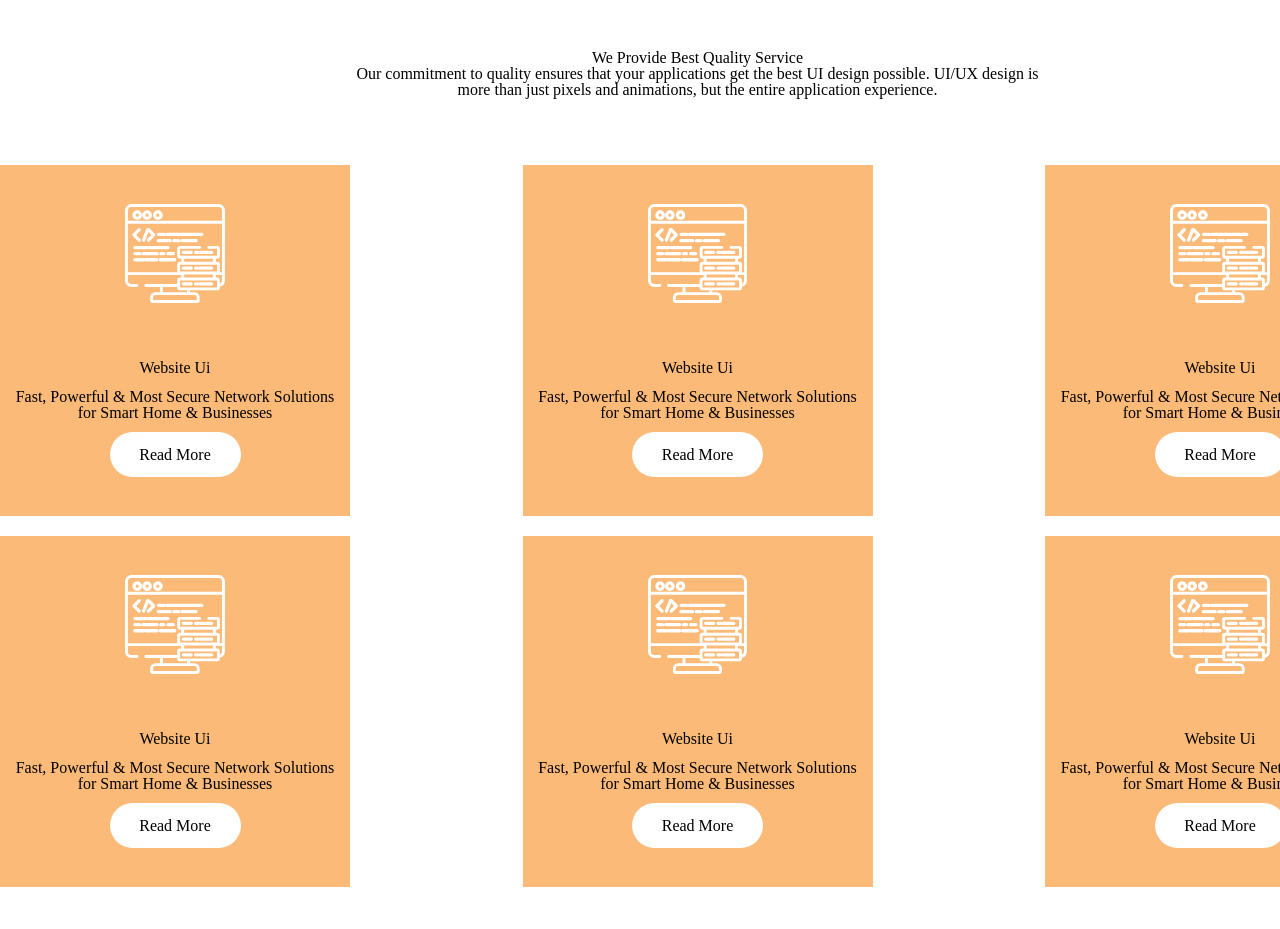
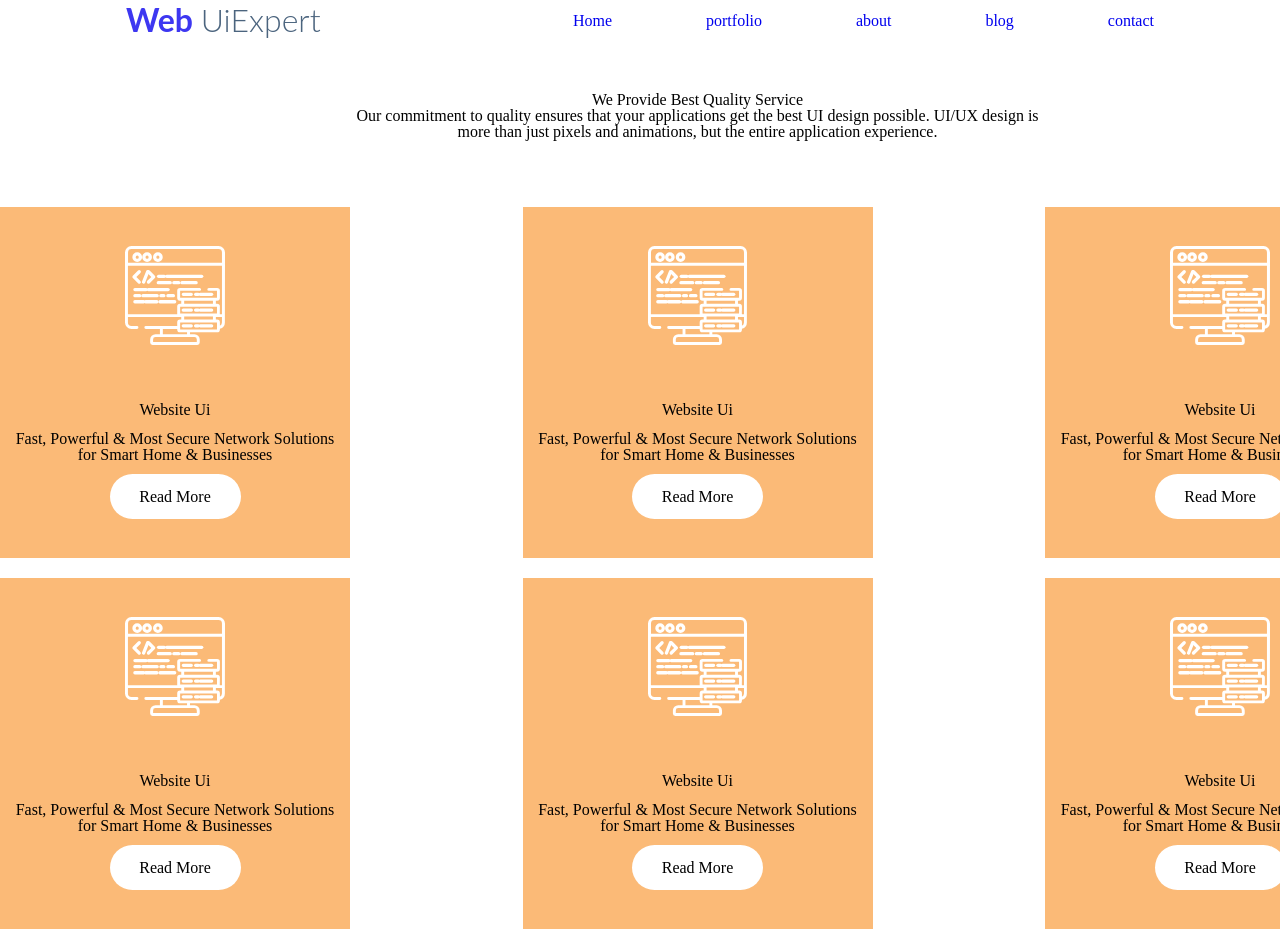
Before and after one commit to sofikarchkhadze/lesson9, a plain HTML site: page index.html in a window 1280 px wide. Shown: the top 929 px of the page. Before the commit the page ends 887 px from the top, so only its background shows below. Drawn offline with Linux system fonts and the light colour scheme.

Commit message:
added header

```diff
--- a/css/reset.css
+++ b/css/reset.css
@@ -49,3 +49,6 @@ table {
 *{
 	box-sizing: border-box;
 }
+a{
+	text-decoration: none;
+}
--- a/css/style.css
+++ b/css/style.css
@@ -46,3 +46,14 @@
 .block-margin{
     margin-bottom: 20px;
 }
+.header-wrapper{
+    display: flex;
+    justify-content: space-around;
+    align-items: center;
+}
+.nav-ul{
+    display: flex;
+    width: 581px;
+    justify-content: space-between;
+
+}
--- a/index.html
+++ b/index.html
@@ -8,7 +8,40 @@
     <link rel="stylesheet" href="css/style.css">
 </head>
 <body>
-    <section></section>
+        <header>
+            <div class="header-wrapper" >
+                <a href="index.html">
+                    <img src="photoes/logo.svg" alt="logo">
+                </a>
+                <nav>
+                    <ul class="nav-ul">
+                        <li>
+                            <a href="#">Home</a>
+                        </li>
+                        <li>
+                            <a href="#">portfolio</a>
+                        </li>
+                        <li>
+                            <a href="#">about</a>
+                        </li>
+                        <li>
+                            <a href="#">blog</a>
+                        </li>
+                        <li>
+                            <a href="#">contact</a>
+                        </li>
+                    </ul>
+                </nav>
+
+            </div>
+        </header>
+        <section>
+            <div class="section-wrapper">
+
+            </div>
+        </section>
+
+
     <section>
         <div class="container-wrapper">
             <div class="text-wrapper">
```
Also changed, not shown: photoes/logo.svg (added), 1 other file.
